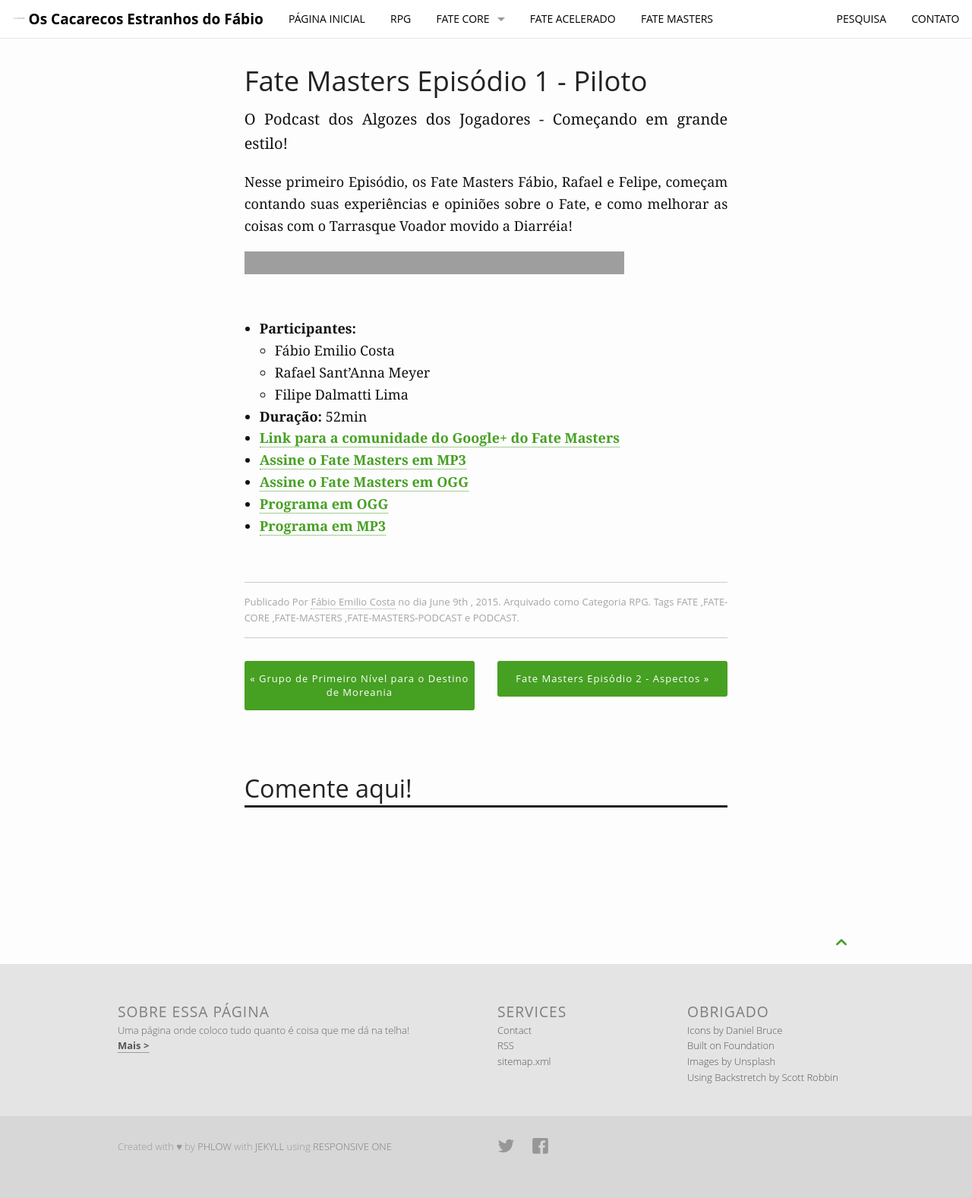
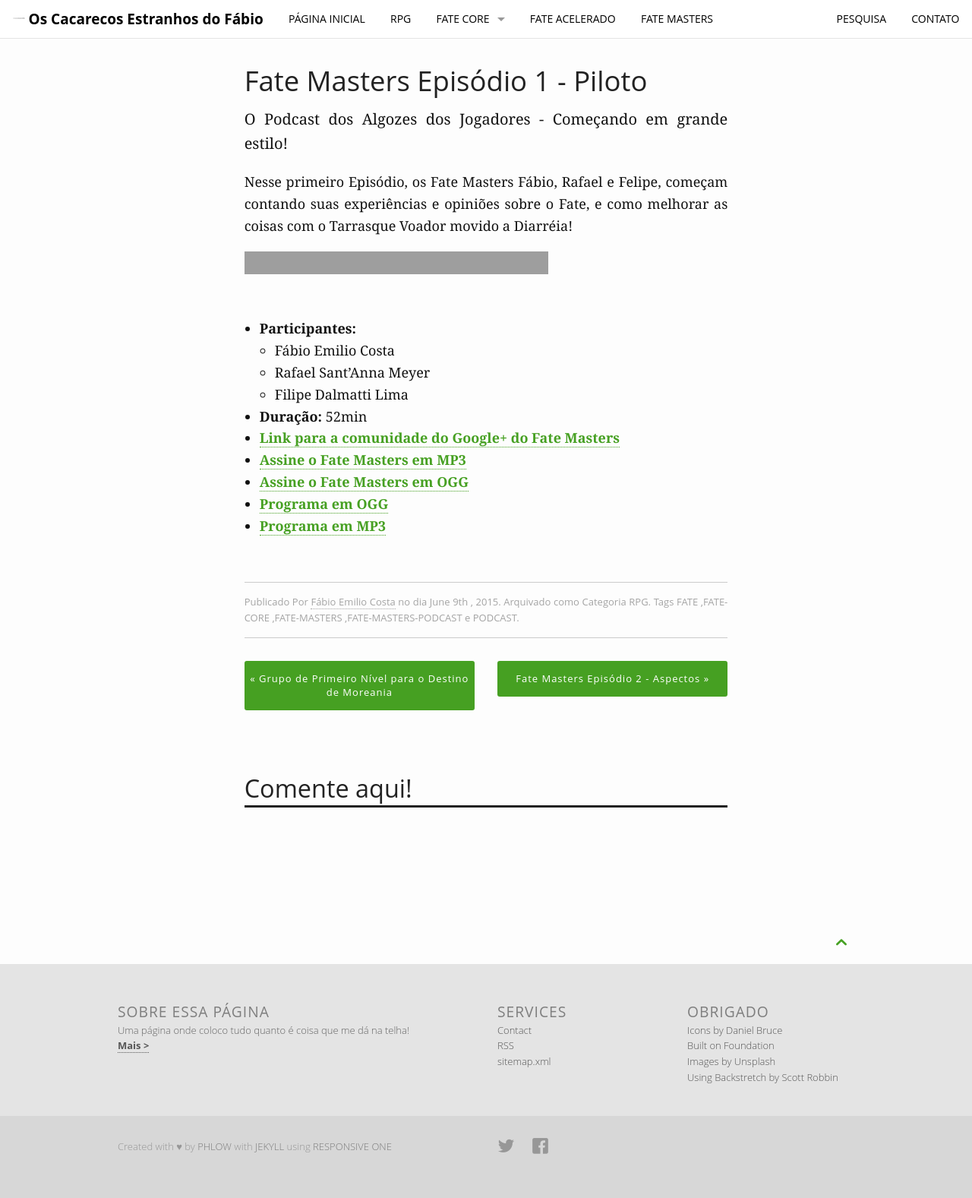
Before and after one commit to fabiocosta0305/fabiocosta0305.github.io-old, a Jekyll site: the page built from _posts/Fate-Masters/2015-06-09-FateMasters#1.md, in a window 1280 px wide. Shown: the whole page at 76% size. Built offline with Jekyll 4.4.1, drawn with Linux system fonts in a browser that asks for light colours; comment, search, counter and statistics services are not loaded; grey boxes are pictures that could not be loaded.

Commit message:
Ajustado para o uso do player do Internet Archive

```diff
--- a/_includes/podcast.html
+++ b/_includes/podcast.html
@@ -1,5 +1,5 @@
 {% if page.iaplayer %}
-<iframe src="https://archive.org/embed/{{ page.iaplayer }}" width="500" height="30" frameborder="0" webkitallowfullscreen="true" mozallowfullscreen="true" allowfullscreen></iframe>
+<iframe src="https://archive.org/embed/{{ page.iaplayer }}" width="400" height="30" frameborder="0" webkitallowfullscreen="true" mozallowfullscreen="true" allowfullscreen></iframe>
 {% else %}
 <script type="text/javascript">
   LBP.options = { controlsExtra: [] }
```
